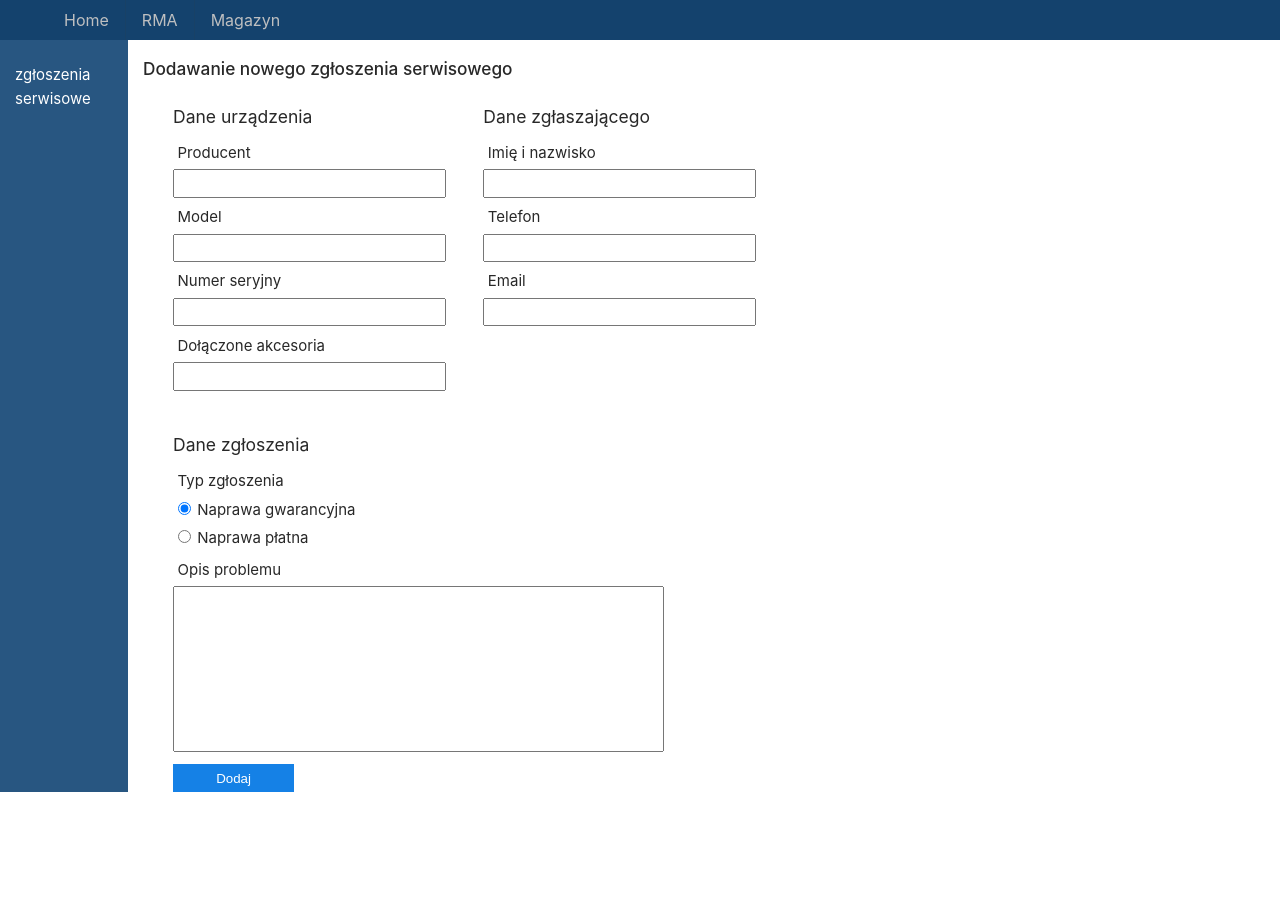
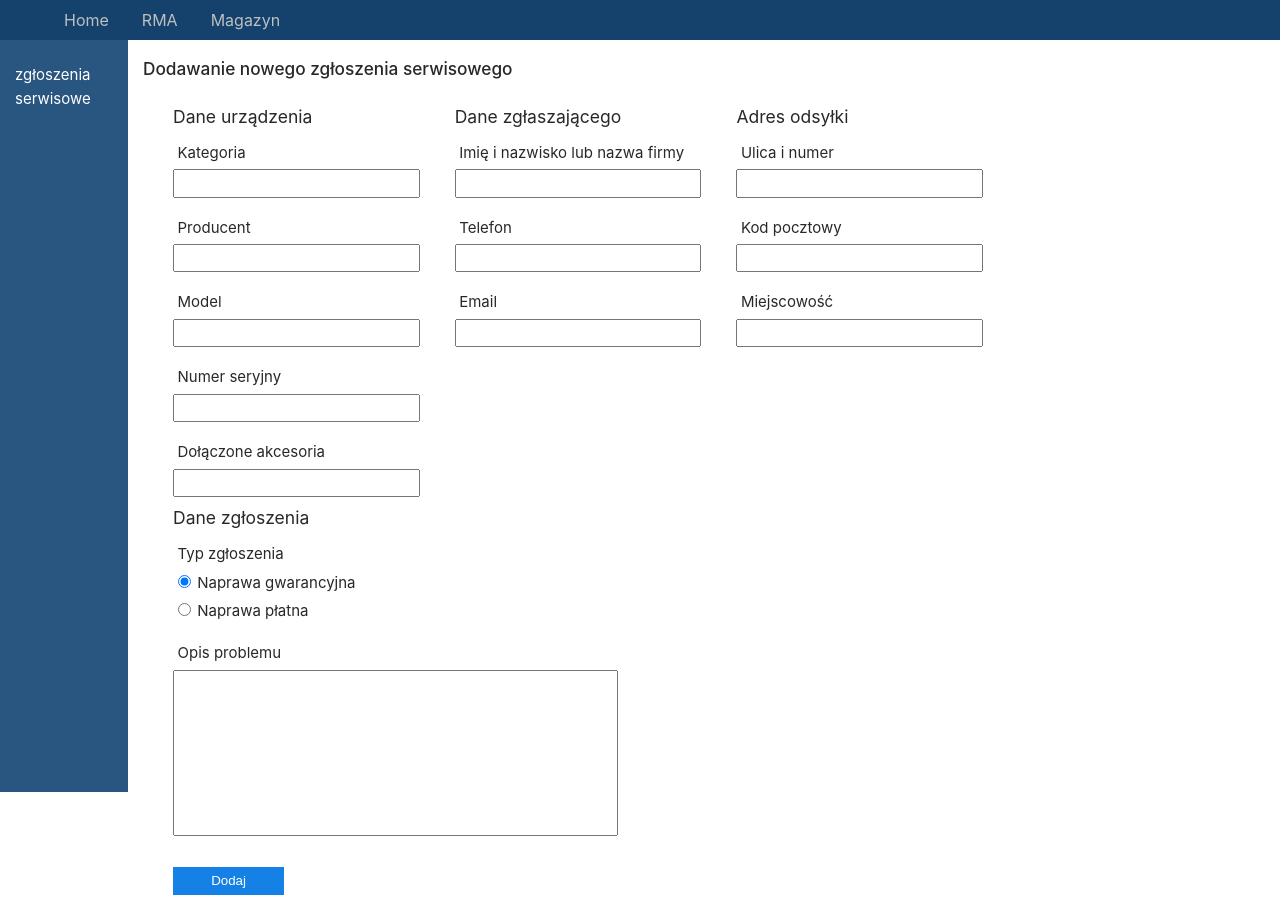
Before and after one commit to TheWolek/rma-front, a Vue app: page /rma/add in a window 1280 px wide. Before the commit the page ends 822 px from the top, so only its background shows below. Built offline with nearby package versions, Linux system fonts and the light colour scheme.

Commit message:
ticket add form validation and submitting; new fields to ticket add form

```diff
--- a/src/components/RMA/rmaAdd/form.vue
+++ b/src/components/RMA/rmaAdd/form.vue
@@ -1,21 +1,205 @@
 <script>
+import store from "../../../store";
+
 export default {
   data() {
     return {
       email: "",
       name: "",
       phone: "",
+      lines: "",
+      postCode: "",
+      city: "",
       deviceSn: "",
       deviceName: "",
+      deviceCat: "",
       deviceProducer: "",
-      type: "",
+      type: 1,
       deviceAccessories: "",
       issue: "",
+      err_deviceProducer: "",
+      err_deviceName: "",
+      err_deviceCat: "",
+      err_deviceSn: "",
+      err_deviceAccessories: "",
+      err_name: "",
+      err_phone: "",
+      err_email: "",
+      err_lines: "",
+      err_postCode: "",
+      err_city: "",
+      err_issue: "",
     };
   },
   methods: {
+    clearErrors() {
+      this.err_deviceProduce = "";
+      this.err_deviceName = "";
+      this.err_deviceSn = "";
+      this.err_deviceAccessories = "";
+      this.err_name = "";
+      this.err_phone = "";
+      this.err_email = "";
+      this.err_issue = "";
+      this.err_lines = "";
+      this.err_postCode = "";
+      this.err_city = "";
+      this.err_deviceCat = "";
+    },
+    displayError(context, error = "", state = true) {
+      switch (context) {
+        case "deviceProducer":
+          state
+            ? (this.err_deviceProducer = error)
+            : (this.err_deviceProducer = "");
+          break;
+        case "deviceName":
+          state ? (this.err_deviceName = error) : (this.err_deviceName = "");
+          break;
+        case "deviceCat":
+          state ? (this.err_deviceCat = error) : (this.err_deviceCat = "");
+          break;
+        case "deviceSn":
+          state ? (this.err_deviceSn = error) : (this.err_deviceSn = "");
+          break;
+        case "deviceAccessories":
+          state
+            ? (this.err_deviceAccessories = error)
+            : (this.err_deviceAccessories = "");
+          break;
+        case "name":
+          state ? (this.err_name = error) : (this.err_name = "");
+          break;
+        case "phone":
+          state ? (this.err_phone = error) : (this.err_phone = "");
+          break;
+        case "email":
+          state ? (this.err_email = error) : (this.err_email = "");
+          break;
+        case "issue":
+          state ? (this.err_issue = error) : (this.err_issue = "");
+          break;
+        case "lines":
+          state ? (this.err_lines = error) : (this.err_lines = "");
+          break;
+        case "postCode":
+          state ? (this.err_postCode = error) : (this.err_postCode = "");
+          break;
+        case "city":
+          state ? (this.err_city = error) : (this.err_city = "");
+          break;
+      }
+    },
+    validate() {
+      const regString = /^([a-żA-Ż0-9 ]){2,}$/;
+      const regEmail = /^(.){1,}@(.){1,}\.([A-z]){1,}$/;
+      const regNumber = /^([0-9]{9})$/;
+      const regLines = /^([a-żA-Ż0-9/. ]){2,}([1-9]){0,}([0-9]){1,}$/;
+      const regPostCode = /^([0-9]){2}-([0-9]){3}$/;
+      let good = true;
+
+      //producent
+      if (this.deviceProducer === "") {
+        this.displayError("deviceProducer", "Wpisz nazwę producenta");
+        good = false;
+      } else this.displayError("deviceProducer", "", false);
+      //model
+      if (this.deviceName === "") {
+        this.displayError("deviceName", "Wpisz nazwę modelu");
+        good = false;
+      } else this.displayError("deviceName", "", false);
+      //kategoria
+      if (this.deviceCat === "") {
+        this.displayError("deviceCat", "Wpisz kategorię sprzętu");
+        good = false;
+      } else this.displayError("deviceCat", "", false);
+      //SN
+      if (this.deviceSn === "") {
+        this.displayError("deviceSn", "Wpisz numer seryjny");
+        good = false;
+      } else this.displayError("deviceSn", "", false);
+
+      //imie i nazwisko lub nazwa frimy
+      if (!regString.test(this.name)) {
+        this.displayError("name", "Wpisz imię i nazwisko");
+        good = false;
+      } else this.displayError("name", "", false);
+      //telefon
+      if (this.phone === "") {
+        this.displayError("phone", "Wpisz numer telefonu");
+        good = false;
+      } else {
+        if (!regNumber.test(this.phone)) {
+          this.displayError("phone", "Niepoprawny numer telefonu");
+          good = false;
+        } else this.displayError("phone", "", false);
+      }
+      //email
+      if (this.email === "") {
+        this.displayError("email", "Wpisz adres email");
+        good = false;
+      } else {
+        if (!regEmail.test(this.email)) {
+          this.displayError("email", "Niepoprawny adres email");
+          good = false;
+        } else this.displayError("email", "", false);
+      }
+
+      //ulica i numer
+      if (this.lines == "") {
+        this.displayError("lines", "Wpisz ulice i numer budynku");
+        good = false;
+      } else {
+        if (!regLines.test(this.lines)) {
+          this.displayError("lines", "Niepoprawny adres");
+          good = false;
+        } else this.displayError("lines", "", false);
+      }
+      //kod pocztowy
+      if (this.postCode == "") {
+        this.displayError("postCode", "Wpisz kod pocztowy");
+        good = false;
+      } else {
+        if (!regPostCode.test(this.postCode)) {
+          this.displayError("postCode", "Niepoprawny kod pocztowy");
+          good = false;
+        } else this.displayError("postCode", "", false);
+      }
+      //miejscowość
+      if (!regString.test(this.city)) {
+        this.displayError("city", "Wpisz nazwę miejscowości");
+        good = false;
+      } else this.displayError("city", "", false);
+
+      //opis problemu
+      if (this.issue === "") {
+        this.displayError("issue", "Wpisz opis problemu");
+        good = false;
+      } else this.displayError("issue", "", false);
+
+      if (good) this.clearErrors();
+      return good;
+    },
     onSubmit() {
-      console.log("yes");
+      if (!this.validate()) {
+        return console.log("error");
+      }
+
+      store.dispatch("rma/submitNewTicket", {
+        email: this.email,
+        name: this.name,
+        phone: this.phone,
+        deviceSn: this.deviceSn,
+        deviceProducer: this.deviceProducer,
+        deviceName: this.deviceName,
+        deviceCat: this.deviceCat,
+        type: parseInt(this.type),
+        deviceAccessories: this.deviceAccessories,
+        issue: this.issue,
+        lines: this.lines,
+        postCode: this.postCode,
+        city: this.city,
+      });
     },
   },
 };
@@ -26,16 +210,48 @@ export default {
       <div class="device">
         <h3>Dane urządzenia</h3>
         <div class="form-group">
+          <label for="deviceCat">Kategoria</label>
+          <input
+            type="text"
+            id="deviceCat"
+            v-model="deviceCat"
+            :class="{ error_input: err_deviceCat }"
+          />
+          <p class="error" v-if="err_deviceCat">
+            {{ err_deviceCat }}
+          </p>
+        </div>
+        <div class="form-group">
           <label for="deviceProducer">Producent</label>
-          <input type="text" id="deviceProducer" v-model="deviceProducer" />
+          <input
+            type="text"
+            id="deviceProducer"
+            v-model="deviceProducer"
+            :class="{ error_input: err_deviceProducer }"
+          />
+          <p class="error" v-if="err_deviceProducer">
+            {{ err_deviceProducer }}
+          </p>
         </div>
         <div class="form-group">
           <label for="deviceName">Model</label>
-          <input type="text" id="deviceName" v-model="deviceName" />
+          <input
+            type="text"
+            id="deviceName"
+            v-model="deviceName"
+            :class="{ error_input: err_deviceName }"
+          />
+          <p class="error" v-if="err_deviceName">{{ err_deviceName }}</p>
         </div>
         <div class="form-group">
           <label for="deviceSn">Numer seryjny</label>
-          <input type="text" id="deviceSn" v-model="deviceSn" />
+          <input
+            type="text"
+            id="deviceSn"
+            v-model="deviceSn"
+            :class="{ error_input: err_deviceSn }"
+          />
+          <p class="error" v-if="err_deviceSn">{{ err_deviceSn }}</p>
         </div>
         <div class="form-group">
           <label for="deviceAccessories">Dołączone akcesoria</label>
@@ -44,21 +260,75 @@ export default {
             id="deviceAccessories"
             v-model="deviceAccessories"
           />
+          <p class="error" v-if="err_deviceAccessories">
+            {{ err_deviceAccessories }}
+          </p>
         </div>
       </div>
       <div class="owner">
         <h3>Dane zgłaszającego</h3>
         <div class="form-group">
-          <label for="name">Imię i nazwisko</label>
-          <input type="text" id="name" v-model="name" />
+          <label for="name">Imię i nazwisko lub nazwa firmy</label>
+          <input
+            type="text"
+            id="name"
+            v-model="name"
+            :class="{ error_input: err_name }"
+          />
+          <p class="error" v-if="err_name">{{ err_name }}</p>
         </div>
         <div class="form-group">
           <label for="phone">Telefon</label>
-          <input type="text" id="phone" v-model="phone" />
+          <input
+            type="text"
+            id="phone"
+            v-model="phone"
+            :class="{ error_input: err_phone }"
+          />
+          <p class="error" v-if="err_phone">{{ err_phone }}</p>
         </div>
         <div class="form-group">
           <label for="email">Email</label>
-          <input type="text" id="email" v-model="email" />
+          <input
+            type="text"
+            id="email"
+            v-model="email"
+            :class="{ error_input: err_email }"
+          />
+          <p class="error" v-if="err_email">{{ err_email }}</p>
+        </div>
+      </div>
+      <div class="address">
+        <h3>Adres odsyłki</h3>
+        <div class="form-group">
+          <label for="name">Ulica i numer</label>
+          <input
+            type="text"
+            id="lines"
+            v-model="lines"
+            :class="{ error_input: err_lines }"
+          />
+          <p class="error" v-if="err_lines">{{ err_lines }}</p>
+        </div>
+        <div class="form-group">
+          <label for="phone">Kod pocztowy</label>
+          <input
+            type="text"
+            id="postCode"
+            v-model="postCode"
+            :class="{ error_input: err_postCode }"
+          />
+          <p class="error" v-if="err_postCode">{{ err_postCode }}</p>
+        </div>
+        <div class="form-group">
+          <label for="email">Miejscowość</label>
+          <input
+            type="text"
+            id="city"
+            v-model="city"
+            :class="{ error_input: err_city }"
+          />
+          <p class="error" v-if="err_city">{{ err_city }}</p>
         </div>
       </div>
       <div class="ticket">
@@ -93,19 +363,22 @@ export default {
             v-model="issue"
             cols="30"
             rows="10"
+            :class="{ error_input: err_issue }"
           ></textarea>
+          <p class="error" v-if="err_issue">{{ err_issue }}</p>
         </div>
+        <input type="submit" value="Dodaj" />
       </div>
-      <input type="submit" value="Dodaj" />
     </form>
   </div>
 </template>
 <style scoped>
 form {
   display: grid;
-  width: 60%;
-  grid-template-columns: 1fr 1fr;
+  width: 80%;
+  grid-template-columns: 1fr 1fr 1fr;
   grid-template-rows: 1fr 1fr;
+  padding: 1em 2em 0 2em;
 }
 
 .owner,
@@ -128,12 +401,16 @@ h3 {
 }
 
 .form-group + .form-group {
-  padding-top: 0.5em;
+  padding-top: 1.2em;
 }
 
 input[type="radio"] {
   width: auto;
   margin-right: 0.5em;
+}
+
+input {
+  position: relative;
 }
 
 .radioLabel {
@@ -146,5 +423,23 @@ input[type="submit"] {
   color: #fff;
   border: 0px;
   padding: 0.5em;
+  margin-top: 2.3em;
+  grid-row: 3;
+  width: 25%;
+}
+
+p.error {
+  position: absolute;
+  bottom: -20px;
+  left: 0;
+  font-size: 12px;
+  color: red;
+  margin: 0;
+  padding: 0;
+}
+
+input.error_input,
+textarea.error_input {
+  border: 2px solid #e90202;
 }
 </style>
--- a/src/store/index.js
+++ b/src/store/index.js
@@ -3,6 +3,7 @@ import changeShelve from "./modules/changeShelve";
 import items from "./modules/items";
 import spareparts from "./modules/spareparts";
 import sparepartsOrders from "./modules/sparepartsOrders";
+import rma from "./modules/rma";
 
 export default createStore({
   modules: {
@@ -10,5 +11,6 @@ export default createStore({
     items,
     sparepartsOrders,
     spareparts,
+    rma,
   },
 });
```
Also changed, not shown: src/store/modules/rma.js (added, +42 -0 lines).
